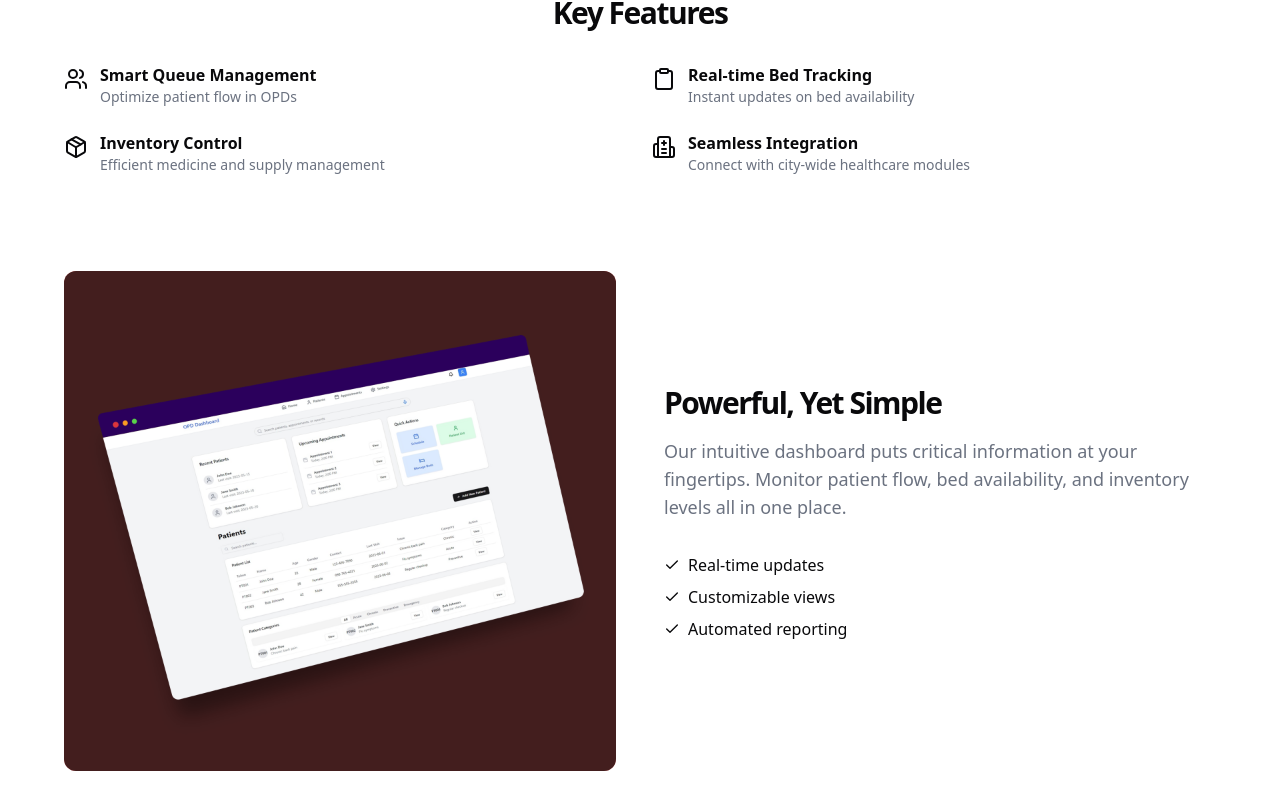
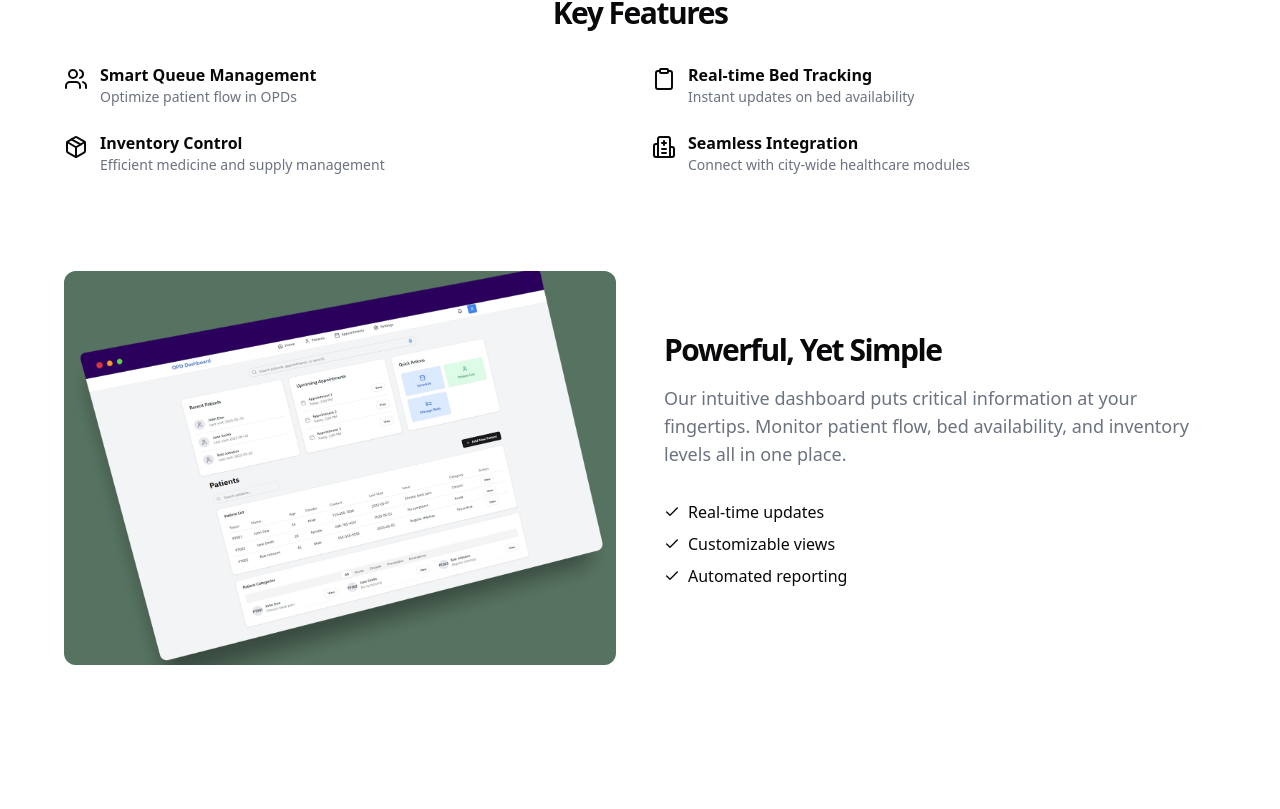
Before and after one commit to code-sharad/Hospital-UI, a React (Vite) app: page / in a window 1280 px wide. Shown: the part 325-1134 px from the top of the page. After the commit the page ends 1038 px from the top, so only its background shows below. Built offline with nearby package versions, Linux system fonts and the light colour scheme.

Commit message:
updated the landing

```diff
--- a/src/views/landing-page.tsx
+++ b/src/views/landing-page.tsx
@@ -97,7 +97,7 @@ export default function LandingPage() {
             <div className="grid items-center gap-6 lg:grid-cols-2 overflow-hidden lg:gap-12">
               <img
                 alt="Hospital Management Dashboard"
-                className="mx-auto w-[650px] mix-blend-darken size-[500px]  bg-red-400 aspect-video overflow-hidden rounded-xl object-cover object-center"
+                className="mx-auto mix-blend-darken  bg-green-300  overflow-hidden rounded-xl object-cover object-center"
                 height="310"
                 src={dashboardLogo}
                 width="650"
```
Also changed, not shown: src/assets/dashboard.png.
